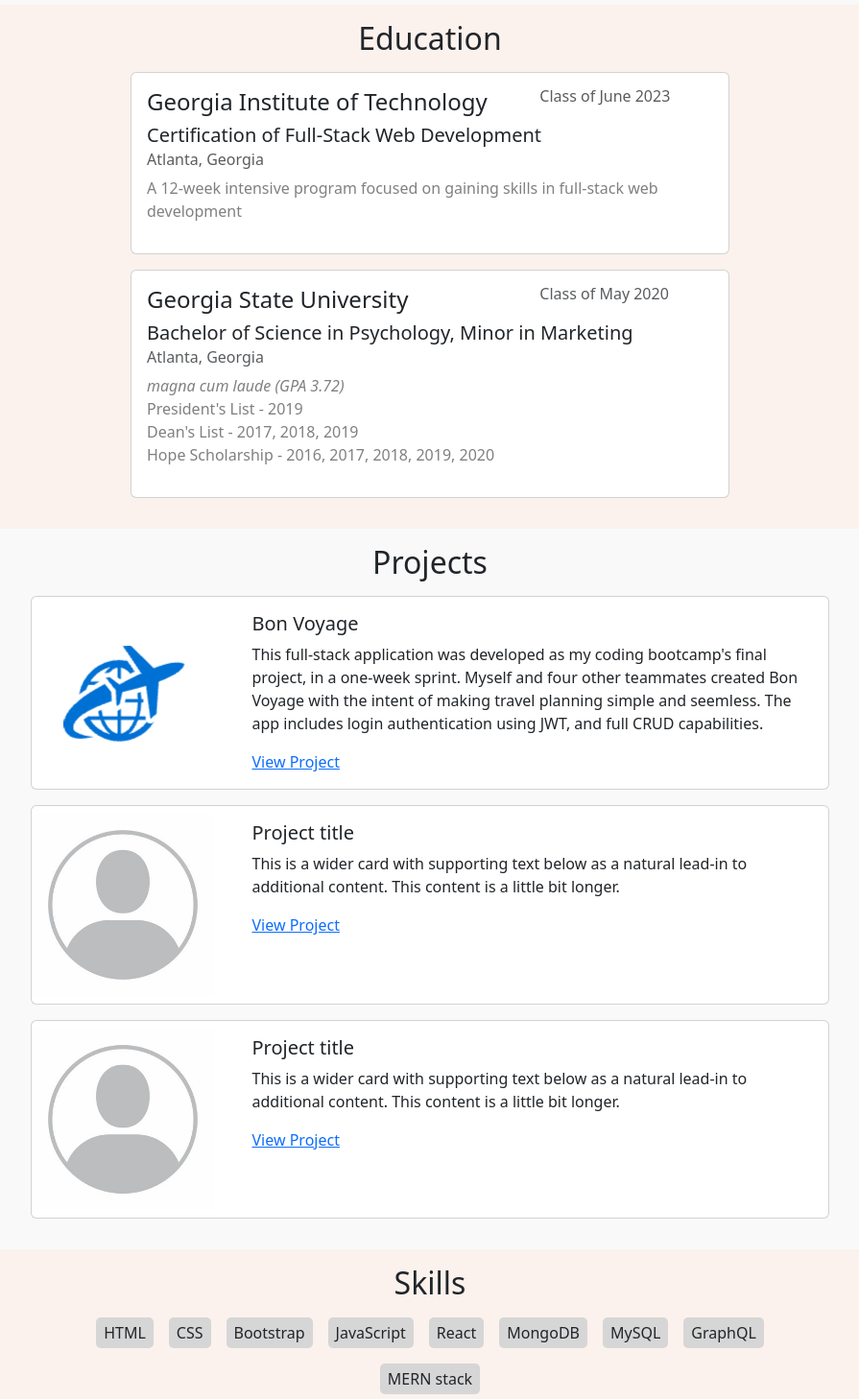
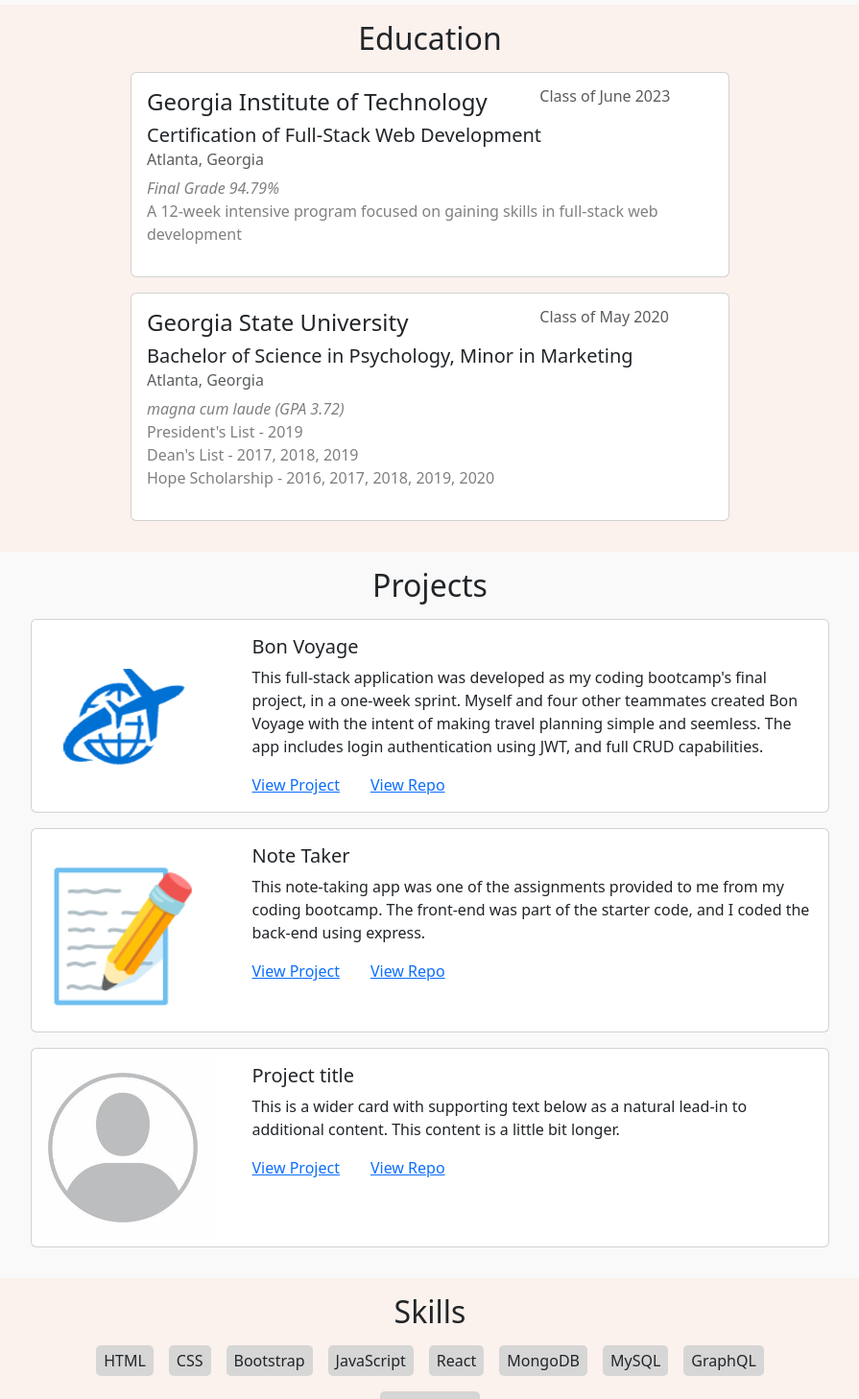
Before and after one commit to alisabevers/portfolio, a React (Create React App) app: page / in a window 1280 px wide. Shown: the part 1227-2685 px from the top of the page at 96% size, without its empty margins (192-1087 px from the left). Built offline with nearby package versions, Linux system fonts and the light colour scheme.

Commit message:
added notetaker to the projects section

```diff
--- a/src/App.css
+++ b/src/App.css
@@ -51,11 +51,11 @@
   text-align: left;
 }
 
-#magnaCumLaude {
+.italic {
   font-style: italic;
 }
 
-#educationAwardList {
+.educationAwardList {
   list-style-type: none;
   padding-left: 0;
 }
@@ -88,6 +88,14 @@
   justify-content: center;
   align-items: center;
   padding: .5rem;
+}
+
+#note-taker-icon {
+  font-size: 130px;
+}
+
+.projectLinks {
+  margin-right: 2rem;
 }
 
 
--- a/src/components/Education.js
+++ b/src/components/Education.js
@@ -11,7 +11,10 @@
                     </div>
                     <h5 class="certification">Certification of Full-Stack Web Development</h5>
                     <h6 class="card-subtitle mb-2 text-body-secondary">Atlanta, Georgia</h6>
-                    <p class="education-description">A 12-week intensive program focused on gaining skills in full-stack web development</p>
+                    <ul class="educationAwardList education-description">
+                        <li class="italic">Final Grade 94.79%</li>
+                        <li>A 12-week intensive program focused on gaining skills in full-stack web development</li>
+                    </ul>
                 </div>
             </div>
 
@@ -23,8 +26,8 @@
                     </div>
                     <h5 class="certification">Bachelor of Science in Psychology, Minor in Marketing</h5>
                     <h6 class="card-subtitle mb-2 text-body-secondary">Atlanta, Georgia</h6>
-                    <ul id="educationAwardList" class="education-description">
-                        <li id="magnaCumLaude">magna cum laude (GPA 3.72)</li>
+                    <ul class="educationAwardList education-description">
+                        <li class="italic">magna cum laude (GPA 3.72)</li>
                         <li>President's List - 2019</li>
                         <li>Dean's List - 2017, 2018, 2019</li>
                         <li>Hope Scholarship - 2016, 2017, 2018, 2019, 2020</li>
--- a/src/components/Projects.js
+++ b/src/components/Projects.js
@@ -15,7 +15,24 @@
                         <div class="card-body">
                             <h5 class="card-title">Bon Voyage</h5>
                             <p class="card-text">This full-stack application was developed as my coding bootcamp's final project, in a one-week sprint. Myself and four other teammates created Bon Voyage with the intent of making travel planning simple and seemless. The app includes login authentication using JWT, and full CRUD capabilities.</p>
-                            <a href="https://travel-app-gt.herokuapp.com/" target="_blank">View Project</a>
+                            <a class="projectLinks" href="https://travel-app-gt.herokuapp.com/" target="_blank">View Project</a>
+                            <a class="projectLinks" href="https://github.com/alisabevers/Travel_App" target="_blank">View Repo</a>
+                        </div>
+                    </div>
+                </div>
+            </div>
+
+            <div class="card projectsCard col-8 mx-auto">
+                <div class="row justify-content-md-center">
+                    <div class="col projectImages">
+                        <span id="note-taker-icon" role="img" aria-label="Memo">📝</span>
+                    </div>
+                    <div class="col-9 projectCardBody">
+                        <div class="card-body">
+                            <h5 class="card-title">Note Taker</h5>
+                            <p class="card-text">This note-taking app was one of the assignments provided to me from my coding bootcamp. The front-end was part of the starter code, and I coded the back-end using express. </p>
+                            <a class="projectLinks" href="https://note-taker-hwk.herokuapp.com/" target="_blank">View Project</a>
+                            <a class="projectLinks" href="https://github.com/alisabevers/note-taker" target="_blank">View Repo</a>
                         </div>
                     </div>
                 </div>
@@ -31,23 +48,8 @@
                             <h5 class="card-title">Project title</h5>
                             <p class="card-text">This is a wider card with supporting text below as a natural lead-in to additional content. This content is a little bit longer.</p>
                             {/* WILL ADD PROJECT LINKS LATER */}
-                            <a href="#" target="_blank">View Project</a>
-                        </div>
-                    </div>
-                </div>
-            </div>
-
-            <div class="card projectsCard col-8 mx-auto">
-                <div class="row justify-content-md-center">
-                    <div class="col projectImages">
-                        <img src={projectImg1} class="img-fluid rounded-start" alt="placeholder image for project 1" />
-                    </div>
-                    <div class="col-9 projectCardBody">
-                        <div class="card-body">
-                            <h5 class="card-title">Project title</h5>
-                            <p class="card-text">This is a wider card with supporting text below as a natural lead-in to additional content. This content is a little bit longer.</p>
-                            {/* WILL ADD PROJECT LINKS LATER */}
-                            <a href="#" target="_blank">View Project</a>
+                            <a class="projectLinks" href="#" target="_blank">View Project</a>
+                            <a class="projectLinks" href="#" target="_blank">View Repo</a>
                         </div>
                     </div>
                 </div>
```
